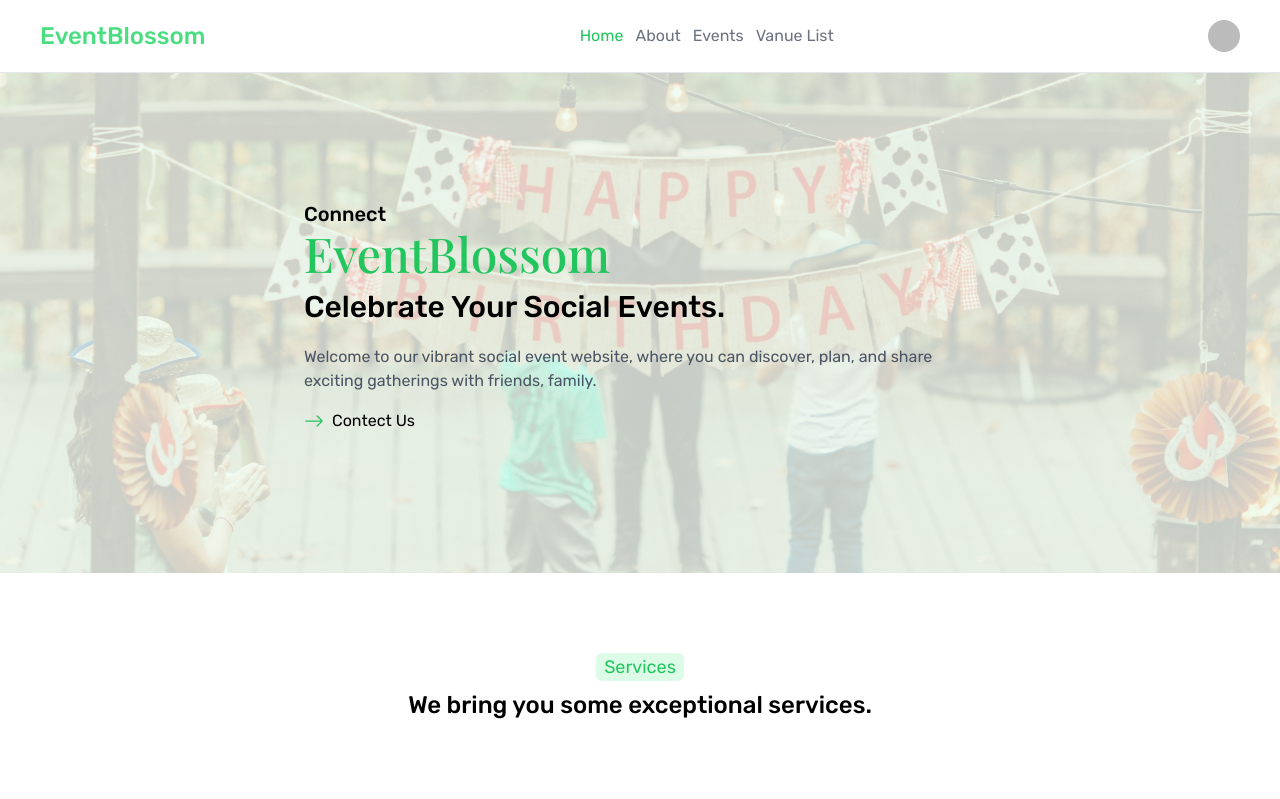
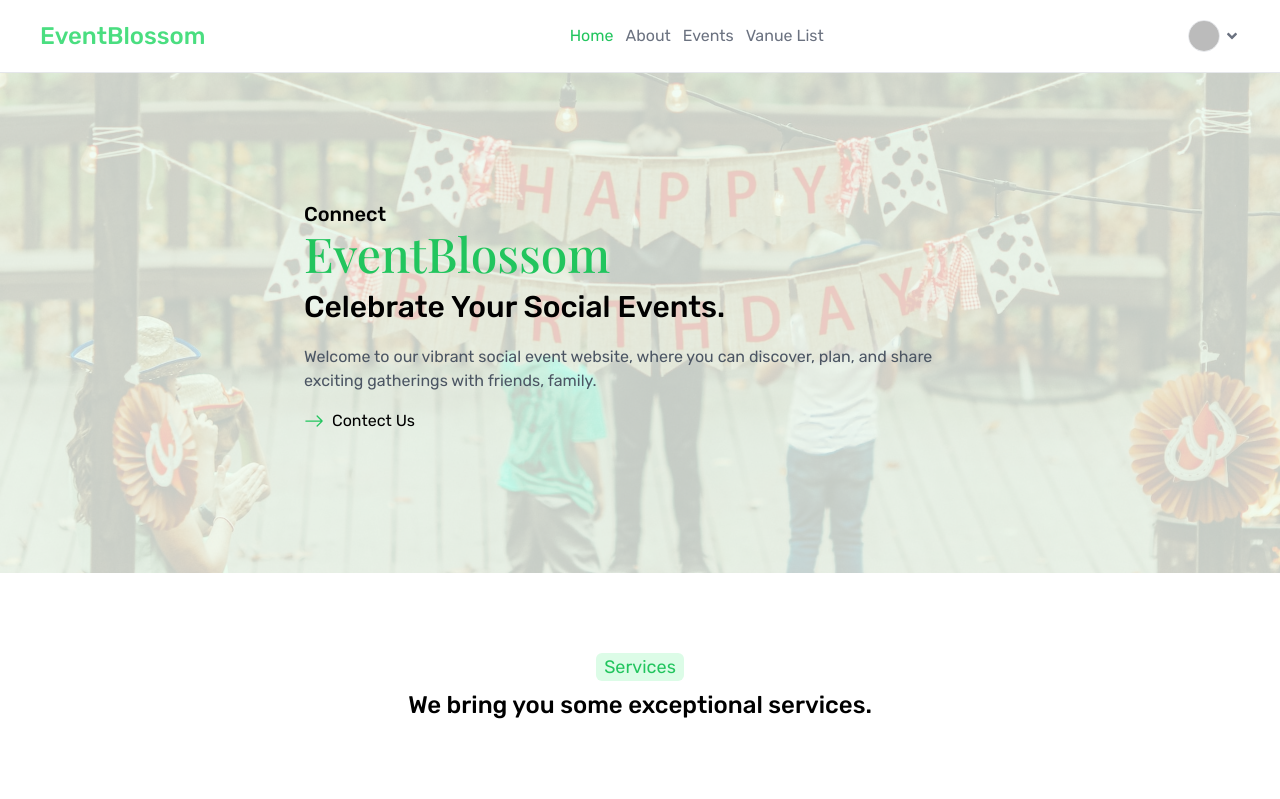
Before and after one commit to monishatBaishnab/EventBlossom, a React (Vite) app: page / in a window 1280 px wide. Shown: the top 799 px of the page. Built offline with nearby package versions, Linux system fonts and the light colour scheme; no server answers; sample sign-in values are in the browser's storage.

Commit message:
customize some profile styles.

```diff
--- a/src/layouts/Navbar/Navbar.jsx
+++ b/src/layouts/Navbar/Navbar.jsx
@@ -1,7 +1,7 @@
 import { Link, NavLink } from "react-router-dom";
 import { AiOutlineCloseCircle } from 'react-icons/ai'
 import { useContext, useState } from "react";
-import { FaBars, FaUserCircle } from 'react-icons/fa'
+import { FaAngleDown, FaAngleUp, FaBars, FaUserCircle } from 'react-icons/fa'
 import { authContext } from "../../authProvider/authProvider";
 
 const Navbar = () => {
@@ -38,12 +38,14 @@ const Navbar = () => {
                 <div className="flex gap-2 items-center">
                     <div className="relative">
                         {
-                            user !== null ? <img className="w-8 h-auto rounded-full cursor-pointer" src={user?.photoURL} onClick={() => setOpenProfile(!openProfile)} /> : <FaUserCircle className="text-2xl" />
+                            user !== null ?
+                            <div className="flex items-center cursor-pointer gap-1"  onClick={() => setOpenProfile(!openProfile)}><img className="w-8 h-auto border rounded-full" src={user?.photoURL} /> <FaAngleDown className={`text-gray-500 transition-all ${openProfile === true ? 'rotate-180' : 'rotate-0'}`} /> </div>
+                            : <FaUserCircle className="text-2xl" />
                         }
 
                         <div className={`absolute right-0 w-[250px] bg-white z-50 p-5 transition-all rounded-b-md border ${openProfile === true ? 'visible opacity-100 top-[52px]' : 'invisible opacity-0 top-[48px]'}`}>
-                            <span className="block">Name:<br /> {user?.displayName}</span>
-                            <span className="block">User:<br /> {user?.email?.toLowerCase()}</span>
+                            <span className="block text-sm mt-2 text-gray-500">{user?.displayName}</span>
+                            <span className="block text-sm mt-2 text-gray-500">{user?.email?.toLowerCase()}</span>
                             <button onClick={() => {
                                 singOutUser().then().catch();
                                 setOpenProfile(false);
```
